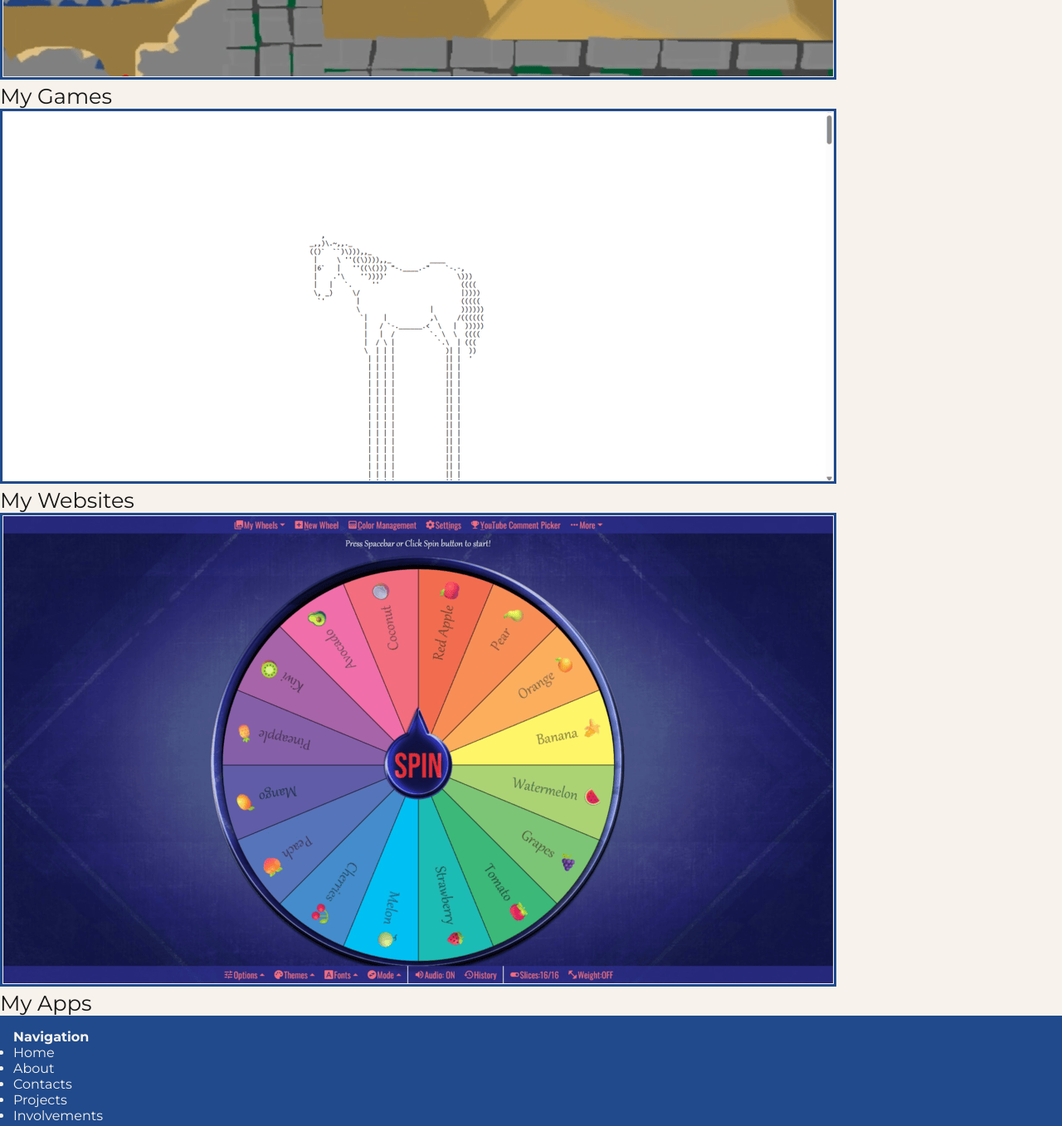
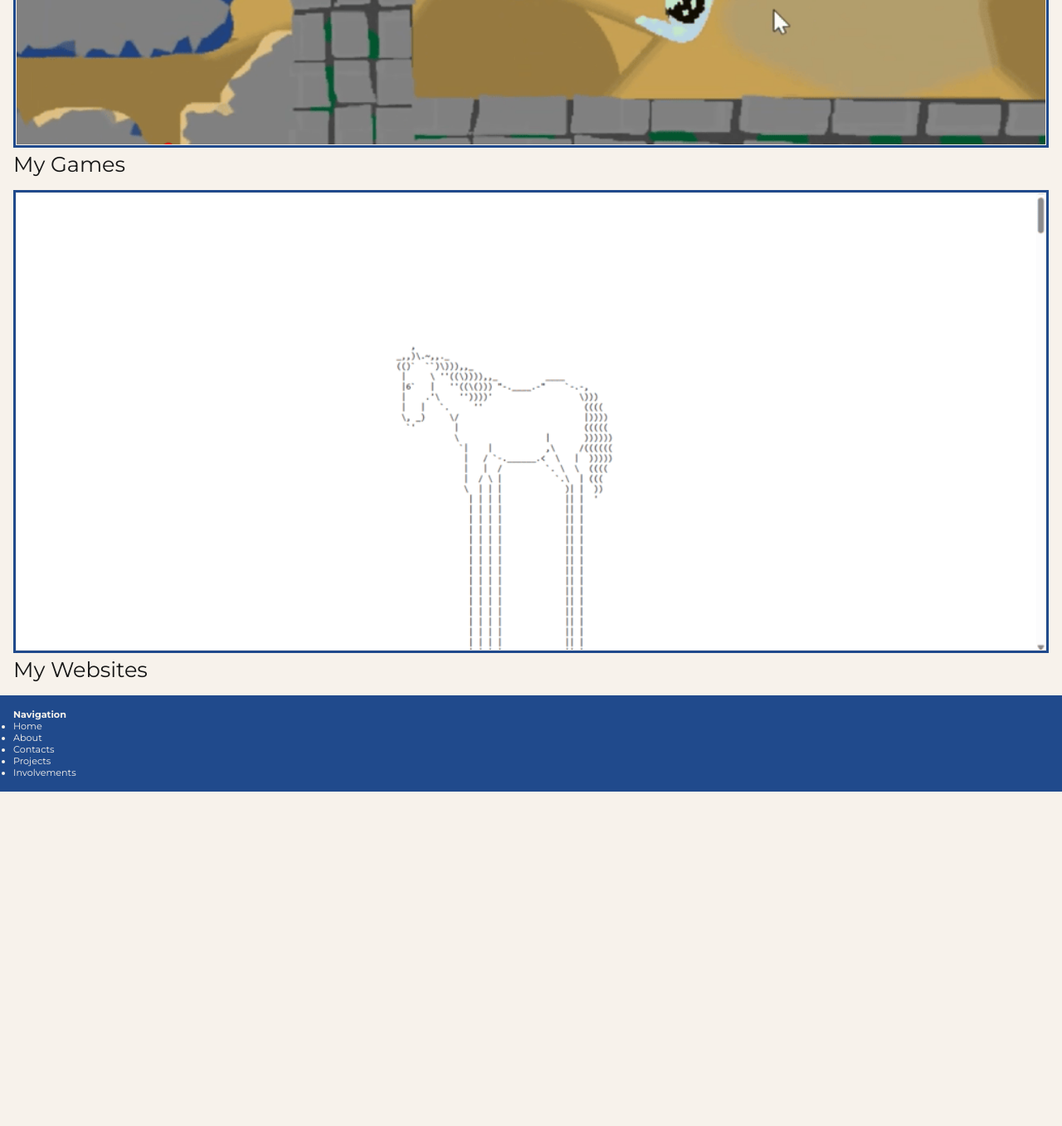
Before and after one commit to NickPham21/cse134-hw2, a plain HTML site: page projects.html in a window 1280 px wide. Shown: the part 420-1777 px from the top of the page at 83% size. After the commit the page ends 1374 px from the top, so only its background shows below. Drawn offline with Linux system fonts and the light colour scheme.

Commit message:
removed apsp from projects, linked stylesheet to websites.html, started media query implementation  in styles.css

```diff
--- a/projects.html
+++ b/projects.html
@@ -29,15 +29,6 @@
                 </picture>
                 <figcaption><a href="projects/websites.html">My Websites</a></figcaption>
             </figure>
-            <figure>
-                <!--Image Source: Spin The Wheel - Random Picker on Microsoft App store, https://apps.microsoft.com/detail/9n8fwm1c28tb?hl=en-US&gl=US-->
-                <picture>
-                    <source media="(min-width: 769px)" srcset="images/app_thumbnail_big.png">
-                    <source media="(min-width: 480px)" srcset="images/app_thumbnail_medium.png">
-                    <img src="images/app_thumbnail_small.png" alt="Project Apps Thumbnail">
-                </picture>
-                <figcaption><a href="projects/apps.html">My Apps</a></figcaption>
-            </figure>
         </main>
 
         <footer>
--- a/styles.css
+++ b/styles.css
@@ -32,28 +32,43 @@
     font-style: normal;
 }
 
+/* Animations */
 @keyframes displayGraphicAnimation {
     0% { color: var(--main-bg-color); }
     100% { color: var(--home-graphic-color); }
 }
 
+/* CSS reset */
+* {
+    margin: 0;
+    padding: 0;
+    box-sizing: border-box;
+}
+
+/* Desktop and Tablet Styles */
+@media screen and (min-width: 769px) {
     body {
         font-family: 'Montserrat','Open Sans',sans-serif;
         background-color: var(--main-bg-color);
         display: flex;
         flex-direction: column;
+        /* Ensure the body takes full viewport height so footer appears at the bottom*/
         min-height: 100vh;
 
         header {
             h1 {
-            font-size: 5vw;
+                font-size: 2rem;
                 color: var(--main-header-color);
                 border: 1rem solid var(--main-border-color);
                 background-color: var(--main-border-color);
+                min-width: 100vw;
             }
         }
         main {
             flex-grow : 1;
+            h2 {
+                margin: 1rem;
+            }
             pre {
                 color: var(--home-graphic-color);
                 font-size: 7vmax;
@@ -68,9 +83,14 @@ body {
             }
 
             figure {
+                margin: 1rem;
                 picture img {
                     border: 3px solid var(--main-border-color);
                     padding: 1px;
+                }
+                img {
+                    width: 100%;
+                    height: auto;
                 }
                 figcaption {
                     color: var(--main-text-color);
@@ -92,9 +112,11 @@ body {
 
         }
         footer {
+            min-width: 100vw;
             background-color: var(--main-border-color);
             border: 1rem solid var(--main-border-color);
             nav {
+                font-size: 0.7rem;
                 color: var(--main-header-color);
                 a{
                     color: var(--main-header-color);
@@ -109,12 +131,9 @@ body {
         }
 
     }
+}
 
+/* Mobile Styles */
+@media screen and (max-width: 768px) {
 
-
-/* CSS reset */
-* {
-    margin: 0;
-    padding: 0;
-    box-sizing: border-box;
 }
```
Also changed, not shown: projects/websites.html (+1 -0 lines). Lines whose indentation alone changed are shown as unchanged.
